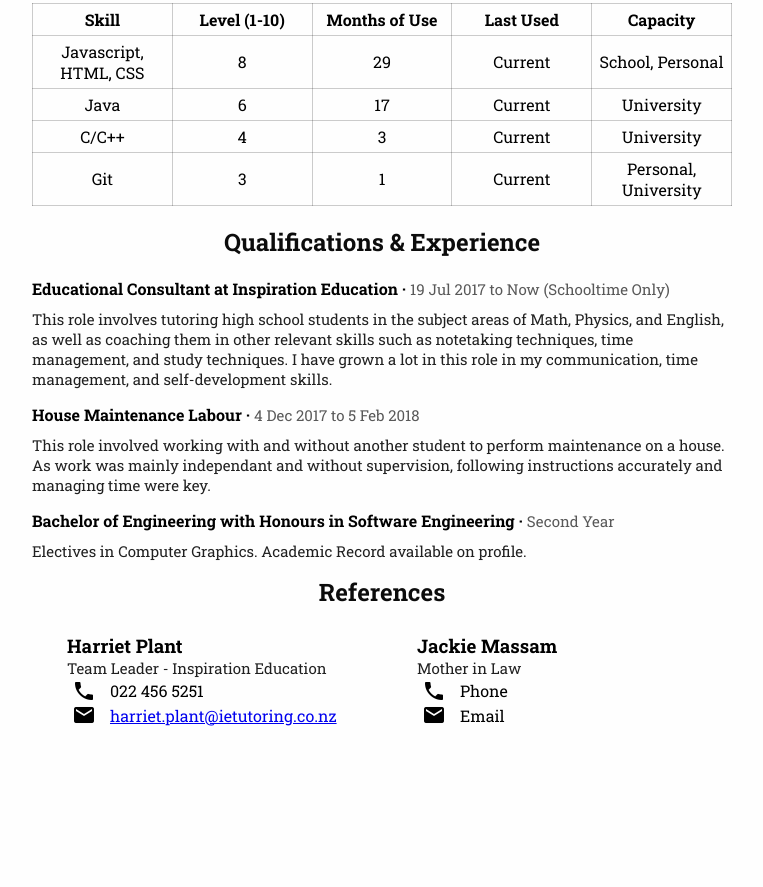
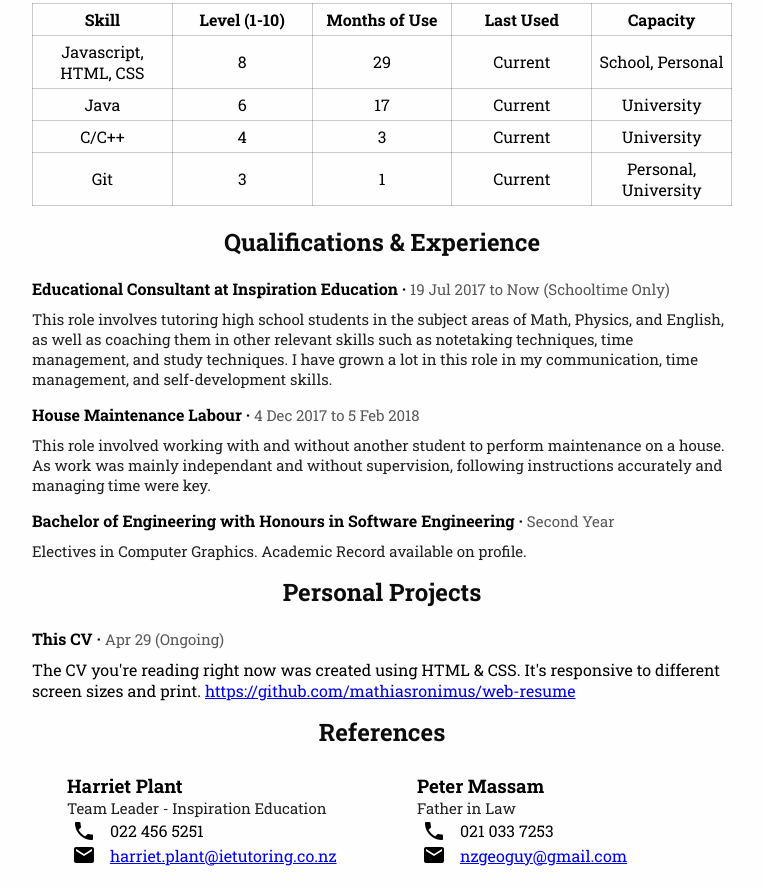
Before and after one commit to mathiasronimus/web-resume, a plain HTML site: page index.html in a window 1280 px wide. Shown: the part 819-1706 px from the top of the page, without its empty margins (258-1021 px from the left). Before the commit the page ends 1566 px from the top, so only its background shows below. Drawn offline with Linux system fonts and the light colour scheme.

Commit message:
Add personal projects, change references

```diff
--- a/index.html
+++ b/index.html
@@ -105,6 +105,11 @@
         <p class="detail">Electives in Computer Graphics. Academic Record available on profile.</p>
     </section>
     <section>
+        <h1>Personal Projects</h1>
+        <div class="topic">This CV &middot <p class="subTopic">Apr 29 (Ongoing)</p></div>
+        <div class="detail">The CV you're reading right now was created using HTML & CSS. It's responsive to different screen sizes and print. <a href="https://github.com/mathiasronimus/web-resume">https://github.com/mathiasronimus/web-resume</a></div>
+    </section>
+    <section>
         <h1>References</h1>
         <div id="reference-container">
             <div class="reference">
@@ -120,16 +125,16 @@
                 </div>
             </div>
             <div class="reference">
-                <h3>Jackie Massam</h3>
-                <p>Mother in Law</p>
+                <h3>Peter Massam</h3>
+                <p>Father in Law</p>
                 <div>
-                        <span class="material-icons">phone</span>
-                        <span>Phone</span>
-                    </div>
-                    <div>
-                        <span class="material-icons">email</span>
-                        <span>Email</span>
-                    </div>
+                    <span class="material-icons">phone</span>
+                    <span>021 033 7253</span>
+                </div>
+                <div>
+                    <span class="material-icons">email</span>
+                    <span><a href="mailto:nzgeoguy@gmail.com">nzgeoguy@gmail.com</a></span>
+                </div>
             </div>
         </div>
     </section>
```
